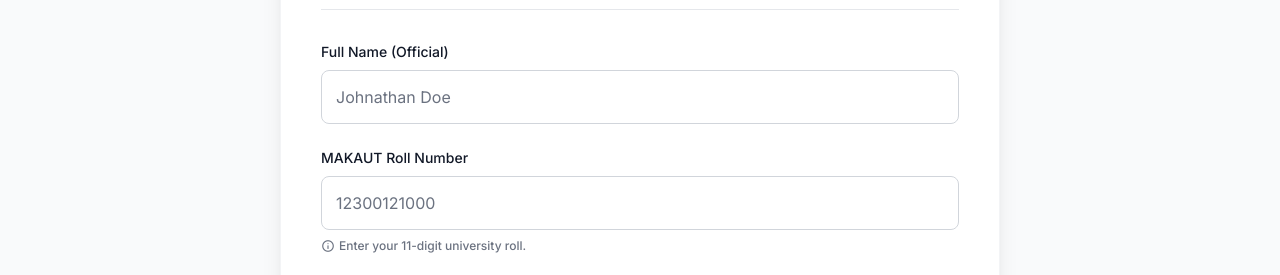
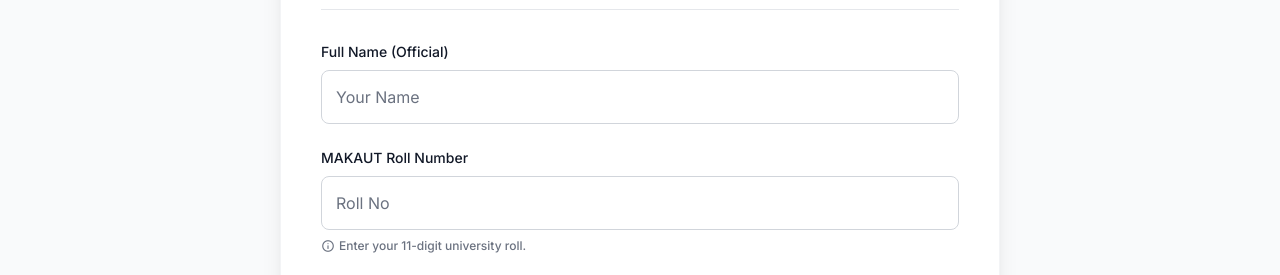
Before and after one commit to Skrahul06/student-portal, a website: page frontend/index.html in a window 1280 px wide. Shown: the part 504-779 px from the top of the page. Drawn offline with nearby package versions, Linux system fonts and the light colour scheme; no server answers.

Commit message:
Update student portal files

```diff
--- a/frontend/index.html
+++ b/frontend/index.html
@@ -104,7 +104,7 @@
         <form class="space-y-6" id="petition-form">
             <div>
                 <label class="block text-sm font-medium mb-2" for="full_name">Full Name (Official)</label>
-                <input class="w-full bg-transparent border border-gray-300 dark:border-gray-700 rounded-lg p-3.5 focus:outline-none focus:border-black dark:focus:border-white transition-all" id="full_name" placeholder="Johnathan Doe" required type="text"/>
+                <input class="w-full bg-transparent border border-gray-300 dark:border-gray-700 rounded-lg p-3.5 focus:outline-none focus:border-black dark:focus:border-white transition-all" id="full_name" placeholder="Your Name " required type="text"/>
                 <p id="name-feedback" class="text-xs mt-2 font-medium h-4 text-green-600 dark:text-green-400 hidden flex items-center gap-1">
                     <span class="material-symbols-outlined text-[14px]">edit</span> Auto-formatted to proper casing.
                 </p>
@@ -112,7 +112,7 @@
 
             <div>
                 <label class="block text-sm font-medium mb-2" for="roll_number">MAKAUT Roll Number</label>
-                <input class="w-full bg-transparent border border-gray-300 dark:border-gray-700 rounded-lg p-3.5 focus:outline-none focus:border-black dark:focus:border-white transition-all" id="roll_number" placeholder="12300121000" maxlength="11" required type="text"/>
+                <input class="w-full bg-transparent border border-gray-300 dark:border-gray-700 rounded-lg p-3.5 focus:outline-none focus:border-black dark:focus:border-white transition-all" id="roll_number" placeholder="Roll No" maxlength="11" required type="text"/>
                 <p id="roll-feedback" class="text-xs mt-2 font-medium h-4 text-gray-500 dark:text-gray-400 flex items-center gap-1 transition-colors duration-300">
                     <span class="material-symbols-outlined text-[14px]">info</span> Enter your 11-digit university roll.
                 </p>
```
